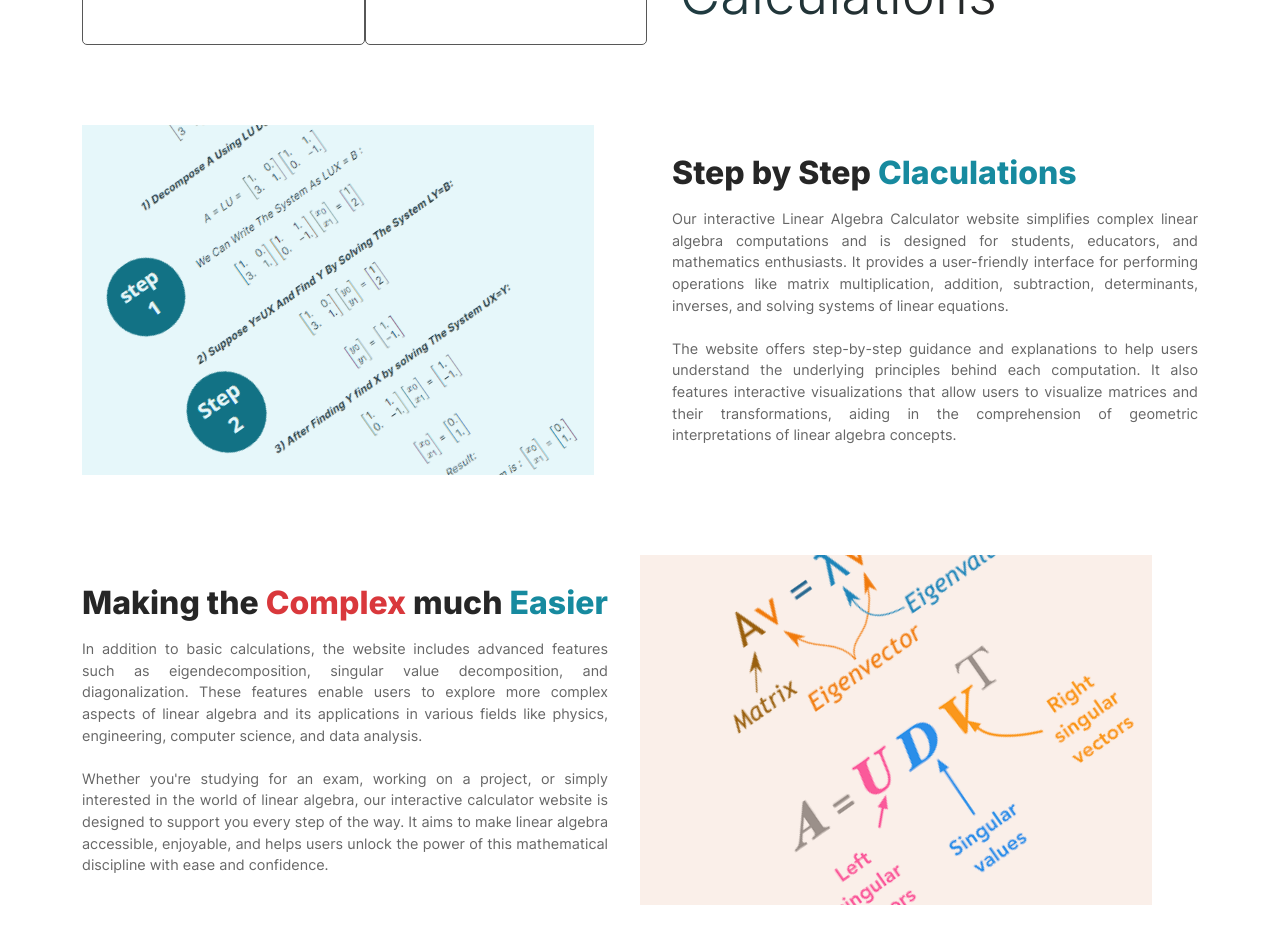
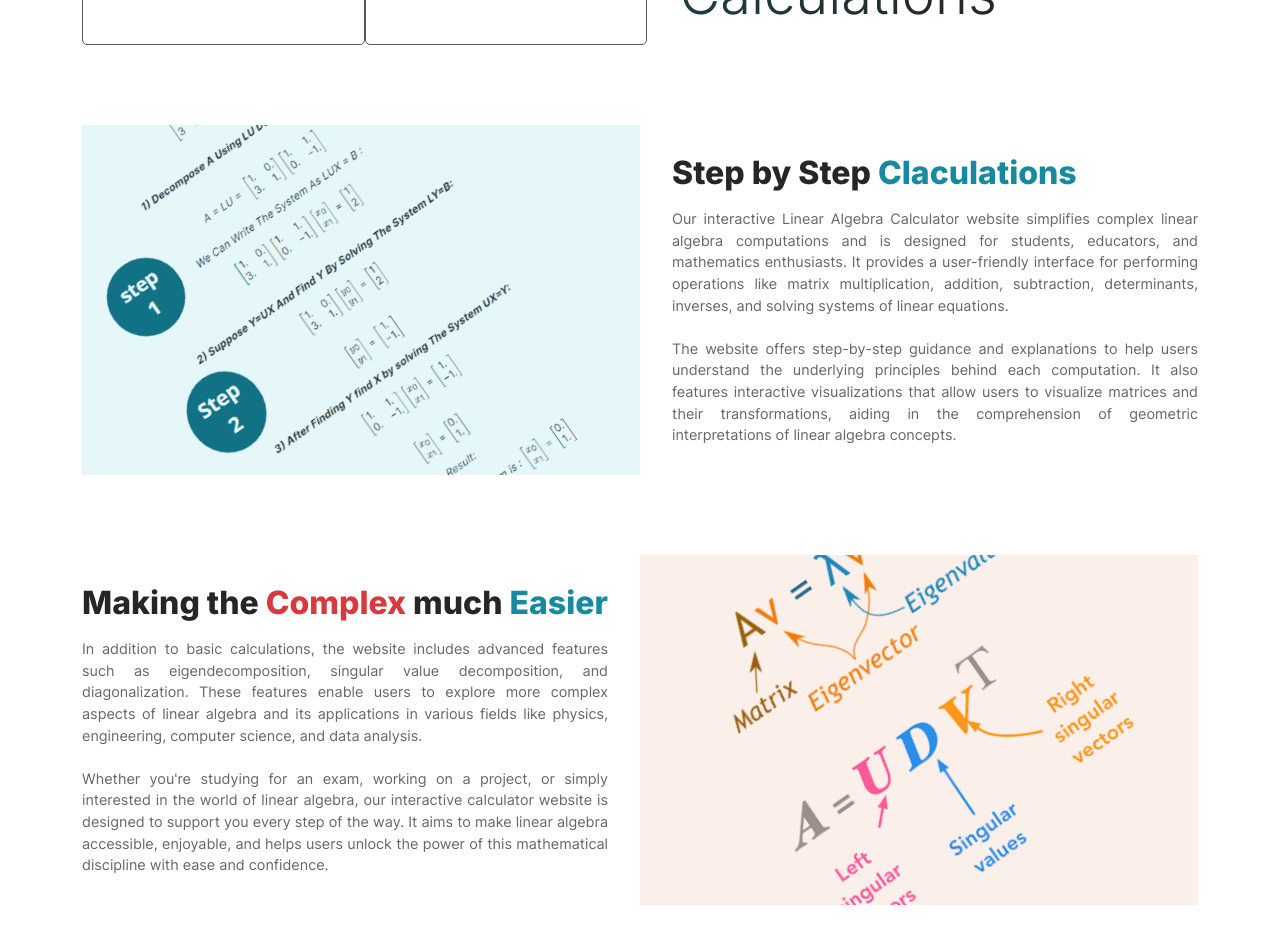
Before and after one commit to tahiro20-coder/Math-calculator, a React (Create React App) app in the folder math-calculator/: page /Home in a window 1280 px wide. Shown: the part 860-1812 px from the top of the page. Built offline with nearby package versions, Linux system fonts and the light colour scheme.

Commit message:
fixed home page style

```diff
--- a/math-calculator/src/Pages/CalcPage.jsx
+++ b/math-calculator/src/Pages/CalcPage.jsx
@@ -38,7 +38,7 @@ import Particular_Solution from '../sellami_components/Task/Particular_Solution'
 import General_solution from '../sellami_components/Task/General_solution';
 import LU_Solv from '../sellami_components/Task/LU_Solv';
 import Eigenvalues_and_Eigenvectors from '../sellami_components/Task/Eigenvalues_and_Eigenvectors';
-import Diagonizable from '../sellami_components/Task/diagonizable';
+import Diagonizable from '../sellami_components/Task/Diagonizable';
 import Convexity from '../sellami_components/Task/Convexity';
 import Invertibility from '../sellami_components/Task/Invertibility';
 import Orthogonality from '../sellami_components/Task/Orthogonality';
--- a/math-calculator/src/Pages/HomePage.js
+++ b/math-calculator/src/Pages/HomePage.js
@@ -86,10 +86,12 @@ function HomePage() {
                     </div>
                 </div>
             </Container>
-            <Container fluid="xl" className='container desc1 d-flex justify-content-within align-items-center'>
-                <div className='imgcont w-50'>
-                <div className="layer"></div>
+            <Container fluid="xl" className='container desc1 d-flex justify-content-within align-items-center' >
+                <div className='imgcont w-50' >
+                <div className="layer ">
                     <img className='img1' src={img1} alt="" />
+                </div>
+
 
                 </div>
                 <div className='desco1 w-50'>
--- a/math-calculator/src/Styles/HomePage.css
+++ b/math-calculator/src/Styles/HomePage.css
@@ -270,29 +270,38 @@
 
  .imgcont {
      height: 350px;
-     width: 45vw;
+
      overflow: hidden;
+
  }
 
  .img1 {
-     margin-top: -100px;
-     margin-left: 50px;
+
+     position: relative;
+     top: -100px;
+     left: 50px;
      transform: rotateZ(-35deg);
+     z-index: -555;
+
  }
 
  .img2 {
-     margin-top: 0px;
-     margin-left: 125px;
+     position: relative;
+     top: -350px;
+     left: 125px;
      transform: rotateZ(-35deg) scale(1.25);
+     z-index: -555;
  }
 
  .layer,
  .layer2 {
+
+     background-color: #22b3d01c;
+
      z-index: 555;
-     background-color: #22b3d01c;
-     position: absolute;
-     width: 40vw;
+     width: 45vw;
      height: inherit;
+     overflow: hidden;
  }
 
  .layer2 {
```
